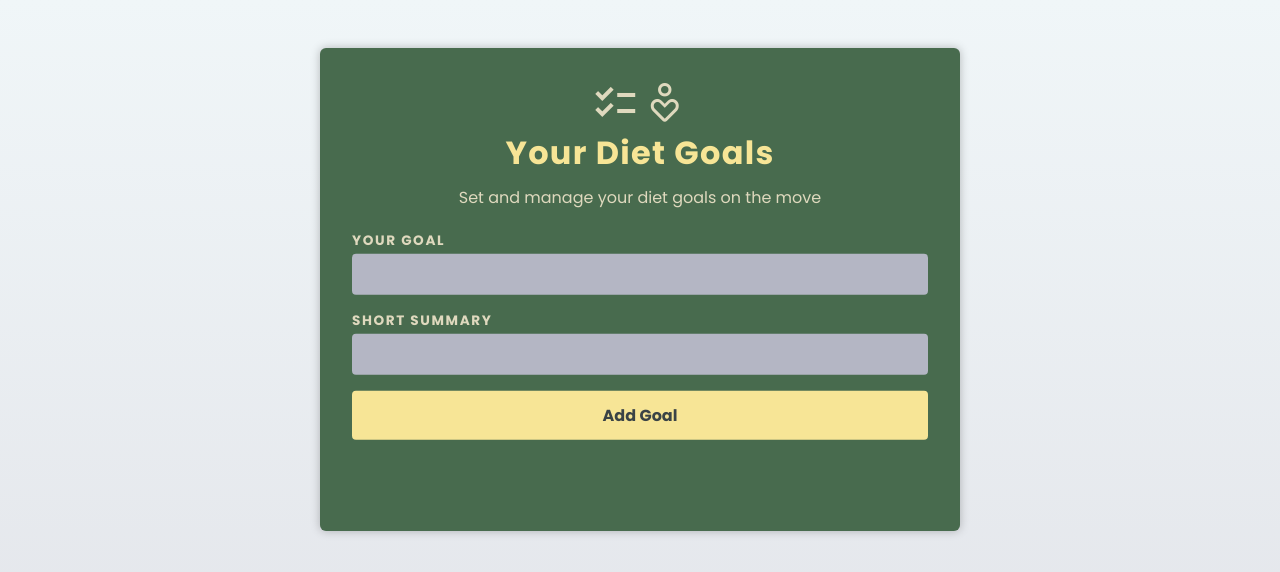
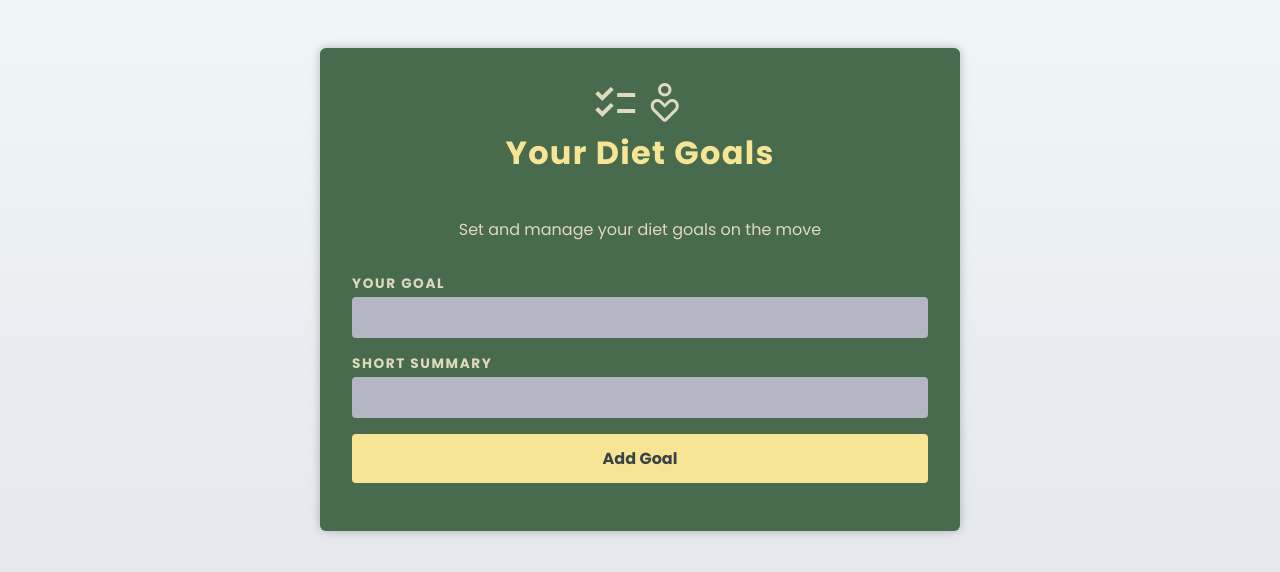
Before and after one commit to VanessaTsang888/your-diet-goals-web-app, a React (Vite) app: page / in a window 1280 px wide. Shown: the top 572 px of the page. Built offline with nearby package versions, Linux system fonts and the light colour scheme; the HTML template or start-up script is replaced by a standard one.

Commit message:
fix: resolved problem with users goal data overlapping summary data

```diff
--- a/src/index.css
+++ b/src/index.css
@@ -104,13 +104,13 @@ header h1 {
 p {
   font-size: 1rem;
   line-height: normal;
-  transform: translateY(-2rem);
+  /* transform: translateY(-2rem); */
   color: #dfd9be;
 }
 
-form {
+/* form {
   transform: translateY(-0.7rem);
-}
+} */
 
 label {
   display: block;
@@ -200,9 +200,3 @@ li button:hover {
   text-align: center;
   color: #acd1ce;
 }
-
-/* Accessibility: logo image should be focusable using the keyboard
-img:focus {
-  outline: 3px solid#f9a73b;
-  border-radius: 3px;
-} */
```
